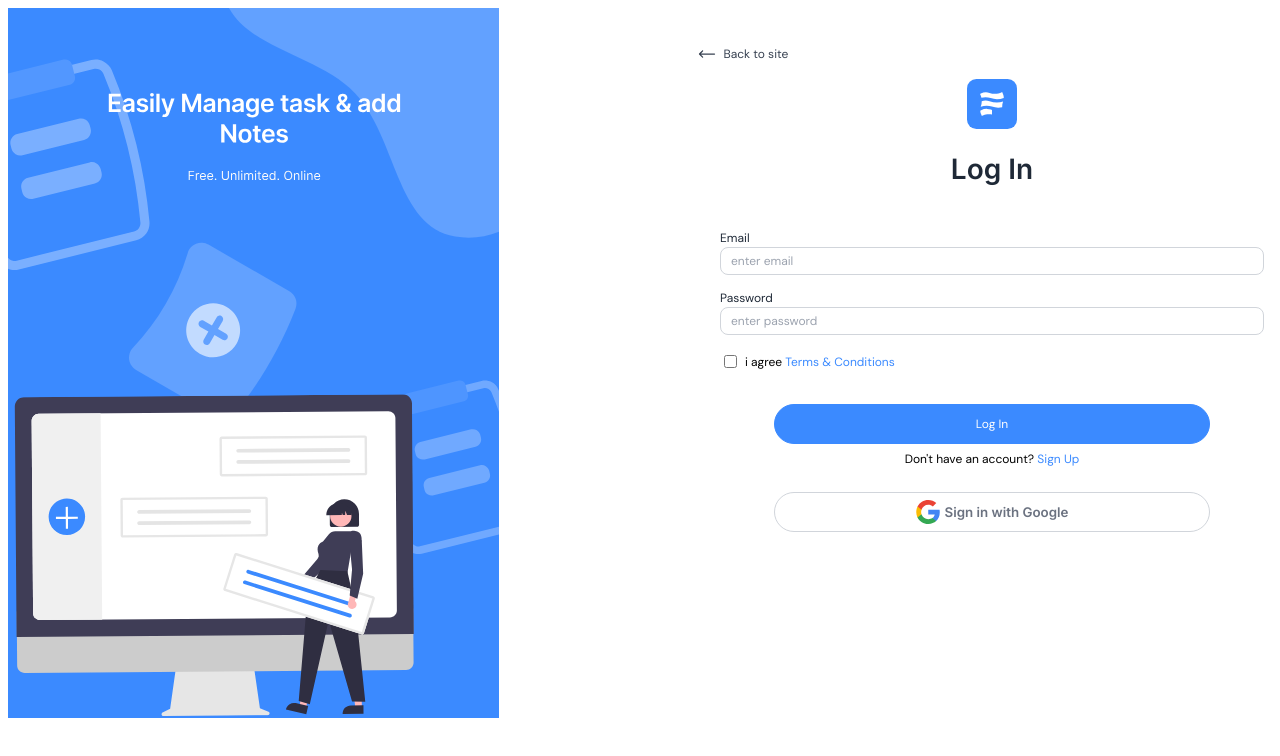
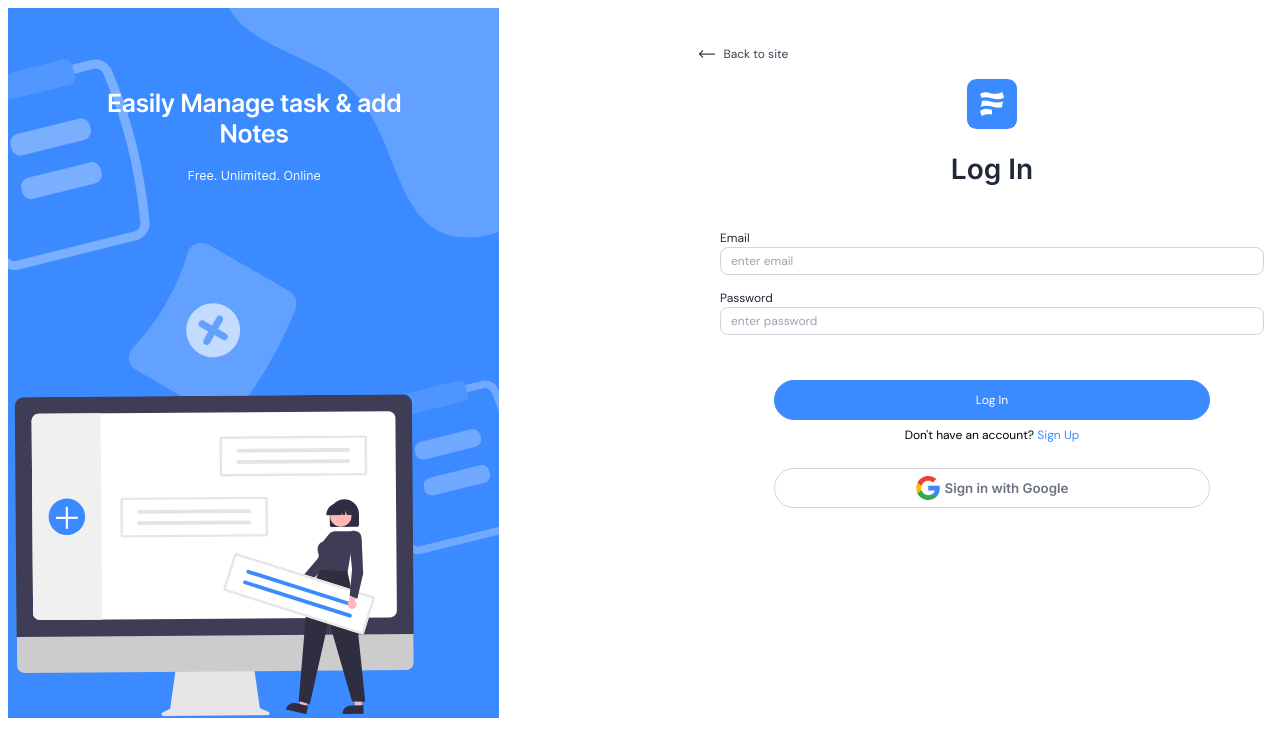
Before and after one commit to fatimakhalid364/task-manager-frontend, a React (Vite) app: page /authentication/signin in a window 1280 px wide. Shown: the top 756 px of the page. Built offline with nearby package versions, Linux system fonts and the light colour scheme.

Commit message:
conditionially showing checkbox

```diff
--- a/src/components/authentication/subComponents/checkbox-area.jsx
+++ b/src/components/authentication/subComponents/checkbox-area.jsx
@@ -2,7 +2,7 @@ function CheckBox(){
     return(
         <div className='checkbox'>
             <input type='checkbox' id='checkbox' name='checkbox' value='terms-and-conditions' />
-            <label htmlFor='checkbox'>i agree <a href='https://localhost:3000/terms-and-services'>Terms & Conditions</a></label>
+            <label htmlFor='checkbox'>I agree <a href='https://localhost:3000/terms-and-services'>Terms & Conditions</a></label>
         </div>
     )
 }
--- a/src/components/authentication/subComponents/signup-form.jsx
+++ b/src/components/authentication/subComponents/signup-form.jsx
@@ -1,5 +1,6 @@
 import PropTypes from 'prop-types';
 import taskManagerLogo from 'src/assets/Frame 3.svg';
+import { Screen } from "src/constants/constants";
 import { getTitleText } from "src/utils/basicUtils";
 import CheckBox from './checkbox-area.jsx';
 import GoogleSSO from './google-signin.jsx';
@@ -17,7 +18,10 @@ function CreateAccountForm({ currentScreen }) {
             </div>
             <form method='post' action='https://localhost:3000/signup'>
                 <InputFields currentScreen={currentScreen} />
-                <CheckBox />
+                {
+                    currentScreen === Screen.SIGNUP &&
+                    <CheckBox />
+                }
                 <SubmitButton currentScreen={currentScreen} />
                 <GoogleSSO />
             </form>
```
